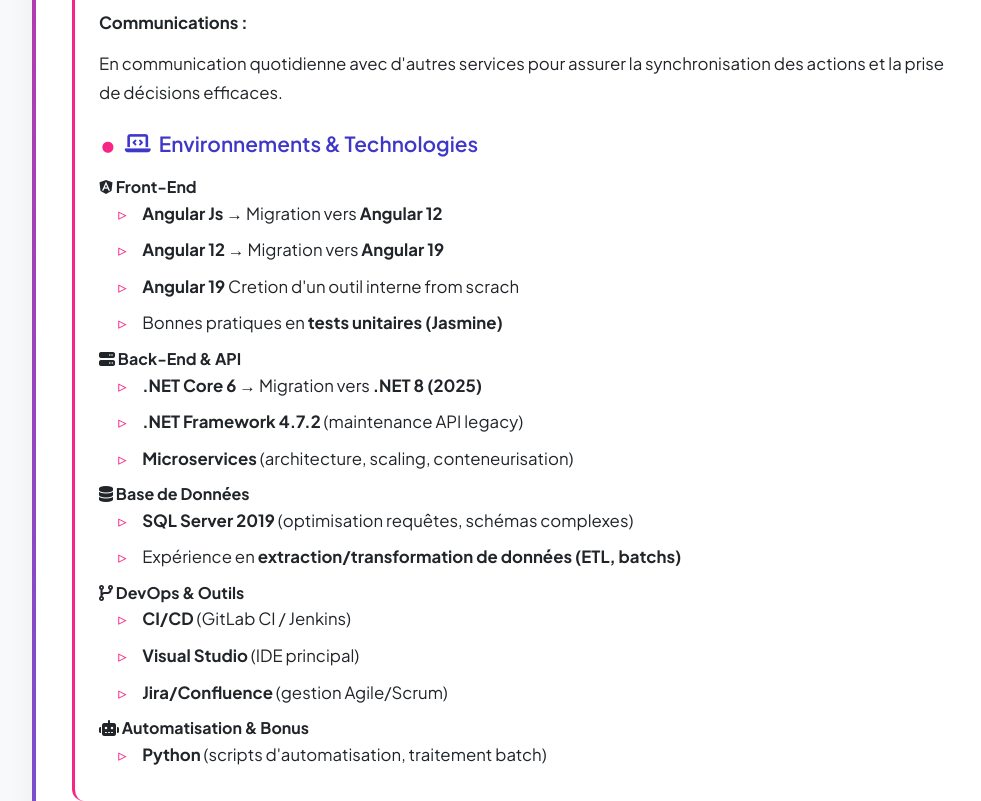
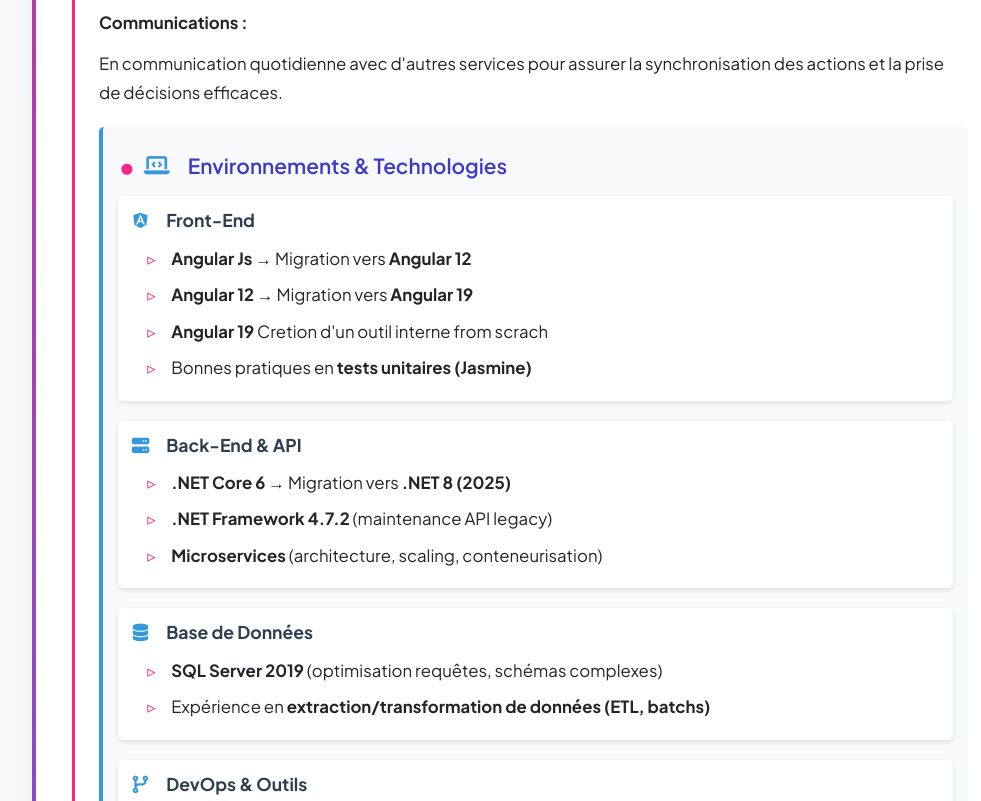
Before and after one commit to thoumi/resume, a plain HTML site: page index.html in a window 1280 px wide. Shown: the part 1880-2681 px from the top of the page, without its empty margins (108-1089 px from the left). Drawn offline with Linux system fonts and the light colour scheme.

Commit message:
Update styles.css

```diff
--- a/styles.css
+++ b/styles.css
@@ -245,3 +245,36 @@ ul li::before {
     padding: 1.5rem;
   }
 }
+.technologies {
+    margin-top: 20px;
+    padding: 15px;
+    background-color: #f8f9fa;
+    border-radius: 5px;
+    border-left: 4px solid #3498db;
+}
+
+.tech-category {
+    margin-bottom: 20px;
+    padding: 10px;
+    background-color: white;
+    border-radius: 5px;
+    box-shadow: 0 2px 5px rgba(0,0,0,0.1);
+}
+
+.tech-category h4 {
+    color: #2c3e50;
+    margin-bottom: 10px;
+    font-size: 1.1em;
+}
+
+.tech-category h4 i {
+    color: #3498db;
+    margin-right: 10px;
+    width: 25px;
+    text-align: center;
+}
+
+.technologies h3 i {
+    color: #3498db;
+    margin-right: 10px;
+}
```
